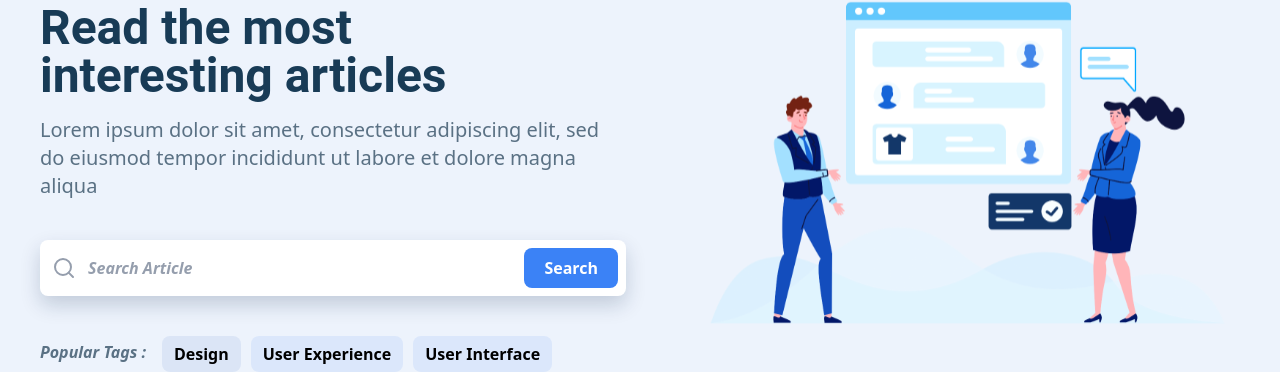
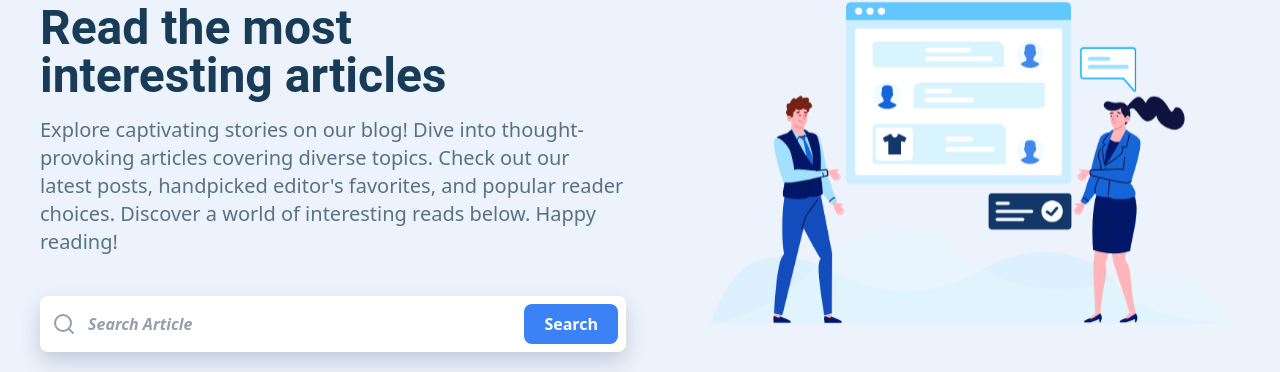
Before and after one commit to samarjeetpatankar/MERN-Blog, a React (Vite) app in the folder frontend/: page / in a window 1280 px wide. Shown: the part 138-510 px from the top of the page. Built offline with nearby package versions, Linux system fonts and the light colour scheme; no server answers.

Commit message:
blog-app

```diff
--- a/frontend/src/Components/Hero.jsx
+++ b/frontend/src/Components/Hero.jsx
@@ -4,14 +4,15 @@ import { FiSearch } from "react-icons/fi";
 function Hero() {
   return (
     <section className="bg-[#edf3fc] flex flex-col px-5 pt-1 pb-1 lg:flex-row mx-auto">
-
       <div className="mt-10 ml-5 lg:mt-[28px] xl:mt-[66px] lg:w-1/2">
         <h1 className="font-roboto text-3xl font-bold text-dark-soft text-center md:text-5xl lg:text-4xl xl:text-5xl lg:text-left lg:max-w-[540px]">
           Read the most interesting articles
         </h1>
         <p className=" text-dark-light mt-4 text-center md:text-xl lg:text-base xl:text-xl lg:text-left">
-          Lorem ipsum dolor sit amet, consectetur adipiscing elit, sed do
-          eiusmod tempor incididunt ut labore et dolore magna aliqua
+          Explore captivating stories on our blog! Dive into thought-provoking
+          articles covering diverse topics. Check out our latest posts,
+          handpicked editor's favorites, and popular reader choices. Discover a
+          world of interesting reads below. Happy reading!
         </p>
         <div className="flex flex-col gap-y-9 mt-10 lg:mt-6 xl:mt-10 relative">
           <div className="relative">
@@ -28,7 +29,7 @@ function Hero() {
           </button>
         </div>
         <div className="flex flex-col lg:flex-row lg:flex-nowrap lg:items-start lg:gap-x-4 mt-4 lg:mt-7 ">
-        <span className="text-dark-light font-semibold italic mt-2 lg:mt-4 lg:text-sm xl:text-base">
+          <span className="text-dark-light font-semibold italic mt-2 lg:mt-4 lg:text-sm xl:text-base">
             Popular Tags :
           </span>
           <ul className="flex flex-wrap gap-x-2.5 gap-y-2.5 mt-3 lg:text-sm xl:text-base">
```
